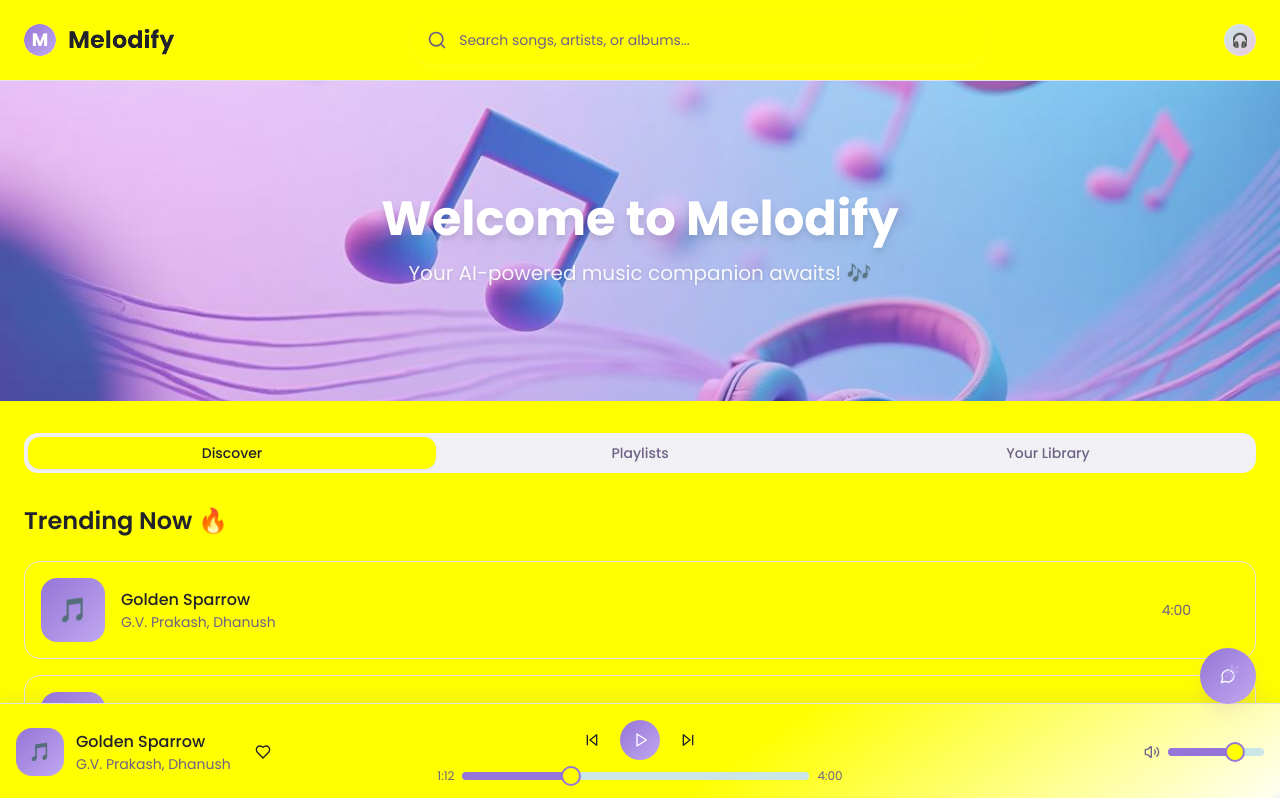
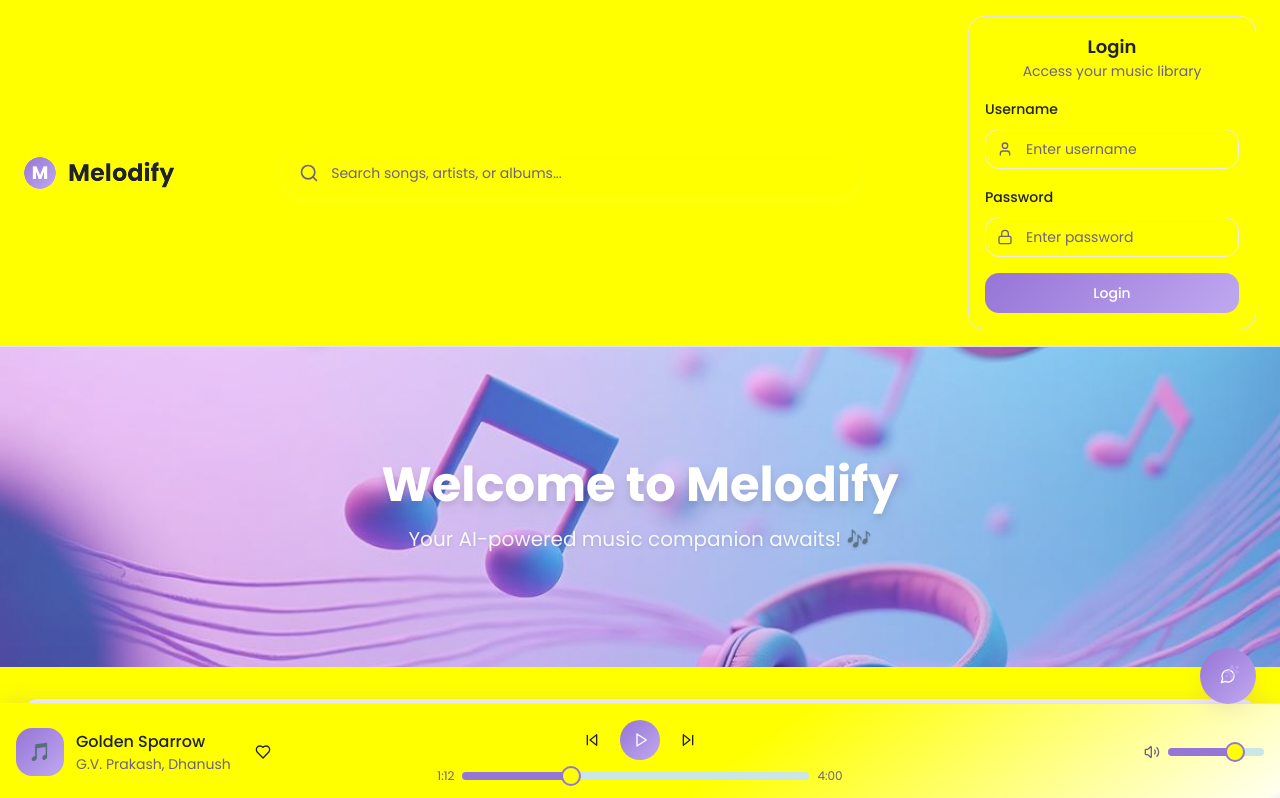
Before and after one commit to sivaranji627/sonic-friend-app, a React (Vite) app: page / in a window 1280 px wide. Shown: the top 798 px of the page. Built offline with nearby package versions, Linux system fonts and the light colour scheme.

Commit message:
Replace top right icon with login page
Implement user login page with username and password fields.

```diff
--- /dev/null
+++ b/src/components/UserLogin.tsx
@@ -0,0 +1,88 @@
+import { useState } from "react";
+import { Button } from "@/components/ui/button";
+import { Input } from "@/components/ui/input";
+import { Label } from "@/components/ui/label";
+import { Card } from "@/components/ui/card";
+import { User, Lock } from "lucide-react";
+
+export const UserLogin = () => {
+  const [username, setUsername] = useState("");
+  const [password, setPassword] = useState("");
+  const [isLoggedIn, setIsLoggedIn] = useState(false);
+
+  const handleLogin = (e: React.FormEvent) => {
+    e.preventDefault();
+    if (username && password) {
+      setIsLoggedIn(true);
+    }
+  };
+
+  if (isLoggedIn) {
+    return (
+      <div className="flex items-center gap-2">
+        <div className="w-8 h-8 rounded-full bg-gradient-primary flex items-center justify-center">
+          <User className="h-4 w-4 text-primary-foreground" />
+        </div>
+        <span className="text-sm font-medium text-foreground">Welcome, {username}!</span>
+        <Button
+          variant="ghost"
+          size="sm"
+          onClick={() => setIsLoggedIn(false)}
+          className="text-muted-foreground hover:text-foreground"
+        >
+          Logout
+        </Button>
+      </div>
+    );
+  }
+
+  return (
+    <Card className="p-4 w-72 shadow-card">
+      <form onSubmit={handleLogin} className="space-y-4">
+        <div className="text-center mb-4">
+          <h3 className="text-lg font-semibold text-foreground">Login</h3>
+          <p className="text-sm text-muted-foreground">Access your music library</p>
+        </div>
+
+        <div className="space-y-2">
+          <Label htmlFor="username" className="text-sm font-medium">Username</Label>
+          <div className="relative">
+            <User className="absolute left-3 top-1/2 transform -translate-y-1/2 h-4 w-4 text-muted-foreground" />
+            <Input
+              id="username"
+              type="text"
+              placeholder="Enter username"
+              value={username}
+              onChange={(e) => setUsername(e.target.value)}
+              className="pl-10"
+              required
+            />
+          </div>
+        </div>
+
+        <div className="space-y-2">
+          <Label htmlFor="password" className="text-sm font-medium">Password</Label>
+          <div className="relative">
+            <Lock className="absolute left-3 top-1/2 transform -translate-y-1/2 h-4 w-4 text-muted-foreground" />
+            <Input
+              id="password"
+              type="password"
+              placeholder="Enter password"
+              value={password}
+              onChange={(e) => setPassword(e.target.value)}
+              className="pl-10"
+              required
+            />
+          </div>
+        </div>
+
+        <Button
+          type="submit"
+          className="w-full bg-gradient-primary hover:bg-primary/90 transition-smooth"
+        >
+          Login
+        </Button>
+      </form>
+    </Card>
+  );
+};
--- a/src/pages/Index.tsx
+++ b/src/pages/Index.tsx
@@ -3,6 +3,7 @@ import { SearchBar } from "@/components/SearchBar";
 import { MusicPlayer } from "@/components/MusicPlayer";
 import { SongCard } from "@/components/SongCard";
 import { Playlist } from "@/components/Playlist";
+import { UserLogin } from "@/components/UserLogin";
 import { AIAssistant } from "@/components/AIAssistant";
 import { Card } from "@/components/ui/card";
 import { Tabs, TabsContent, TabsList, TabsTrigger } from "@/components/ui/tabs";
@@ -89,11 +90,7 @@ const Index = () => {
 
             <SearchBar onSearch={handleSearch} />
 
-            <div className="flex items-center gap-2">
-              <div className="w-8 h-8 rounded-full bg-gradient-secondary flex items-center justify-center">
-                <span className="text-sm font-medium text-secondary-foreground">🎧</span>
-              </div>
-            </div>
+            <UserLogin />
           </div>
         </div>
       </header>
```
